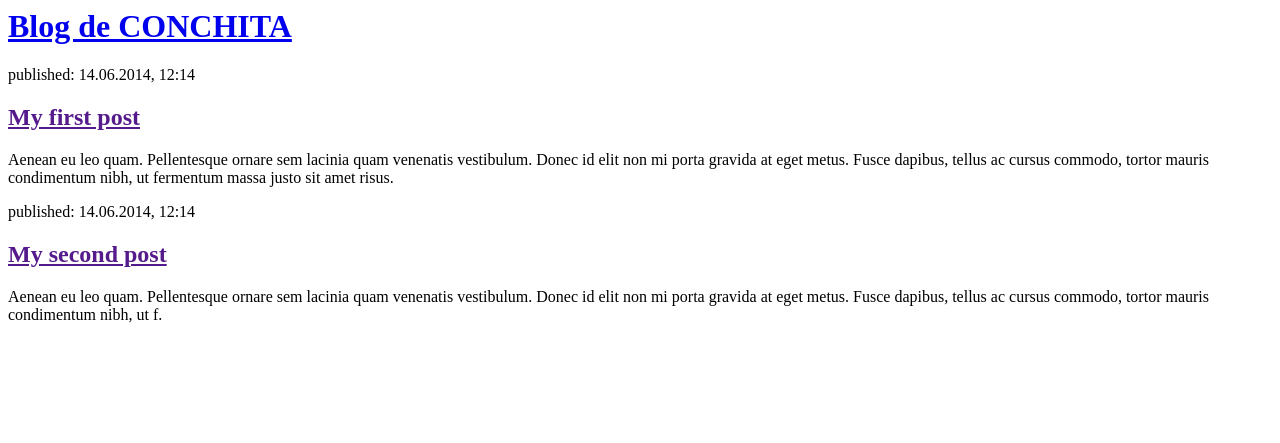
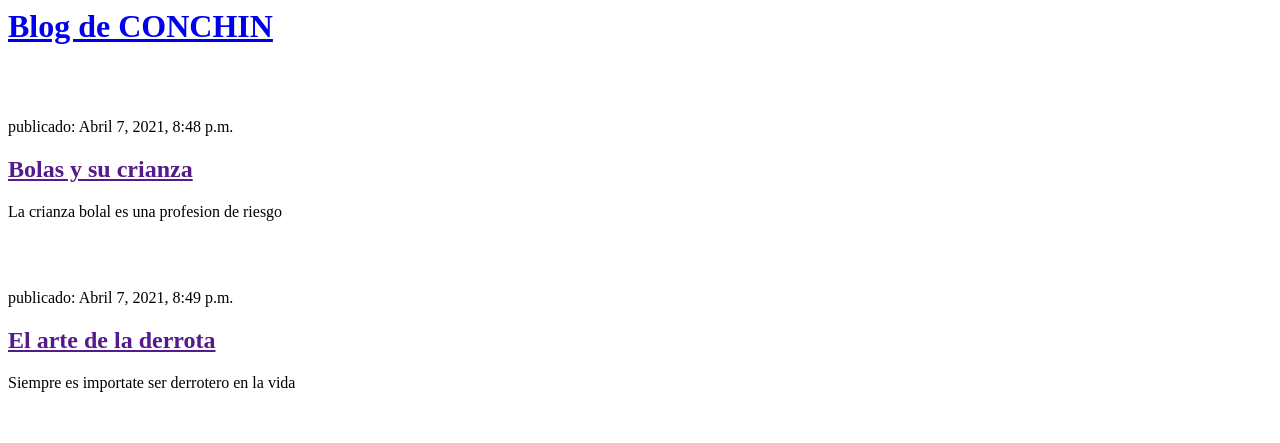
Before and after one commit to chjure/my-first-blog, a Django app: page / in a window 1280 px wide. Shown: the top 443 px of the page. Run offline with Django 3.2, Linux system fonts and the light colour scheme; data comes from the database, SQL or seed files in the repository; both versions use the stored data as it was after the commit.

Commit message:
Andando todas las dinamicas

```diff
--- a/blog/templates/blog/post_list.html
+++ b/blog/templates/blog/post_list.html
@@ -4,19 +4,18 @@
     </head>
     <body>
         <div>
-            <h1><a href="/">Blog de CONCHITA</a></h1>
+            <h1><a href="/">Blog de CONCHIN</a></h1>
+            <br><br>
         </div>
 
         <div>
-            <p>published: 14.06.2014, 12:14</p>
-            <h2><a href="">My first post</a></h2>
-            <p>Aenean eu leo quam. Pellentesque ornare sem lacinia quam venenatis vestibulum. Donec id elit non mi porta gravida at eget metus. Fusce dapibus, tellus ac cursus commodo, tortor mauris condimentum nibh, ut fermentum massa justo sit amet risus.</p>
-        </div>
-
-        <div>
-            <p>published: 14.06.2014, 12:14</p>
-            <h2><a href="">My second post</a></h2>
-            <p>Aenean eu leo quam. Pellentesque ornare sem lacinia quam venenatis vestibulum. Donec id elit non mi porta gravida at eget metus. Fusce dapibus, tellus ac cursus commodo, tortor mauris condimentum nibh, ut f.</p>
-        </div>
+            {% for post in posts %}
+            <div>
+                <p> publicado: {{ post.published_date }}</p>
+                <h2><a href="">{{ post.title }}</a></h2>
+                <p>{{ post.text|linebreaksbr }}</p>
+                <br><br>
+            </div>
+        {% endfor %}
     </body>
 </html>
--- a/blog/views.py
+++ b/blog/views.py
@@ -1,6 +1,9 @@
 from django.shortcuts import render
+from django.utils import timezone
+from .models import Post
 
 # Create your views here.
 
 def post_list(request):
-    return render(request, 'blog/post_list.html', {})
+    posts = Post.objects.filter(published_date__lte=timezone.now()).order_by('published_date')
+    return render(request, 'blog/post_list.html', {'posts':posts})
```
Also changed, not shown: db.sqlite3.
